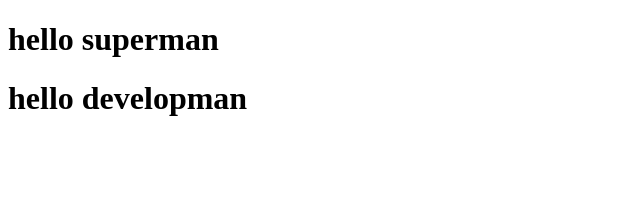
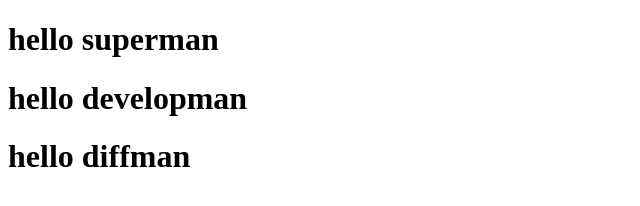
Before and after one commit to boban-dj/hello-git, a plain HTML site: page index.html in a window 1280 px wide. Shown: the whole page, without its empty margins (0-640 px from the left). Drawn offline with Linux system fonts and the light colour scheme.

Commit message:
edit index diff

```diff
--- a/index.html
+++ b/index.html
@@ -11,6 +11,7 @@
 
 <h1>hello superman</h1>
 <h1>hello developman</h1>
+<h1>hello diffman</h1>
 
 
 
```
